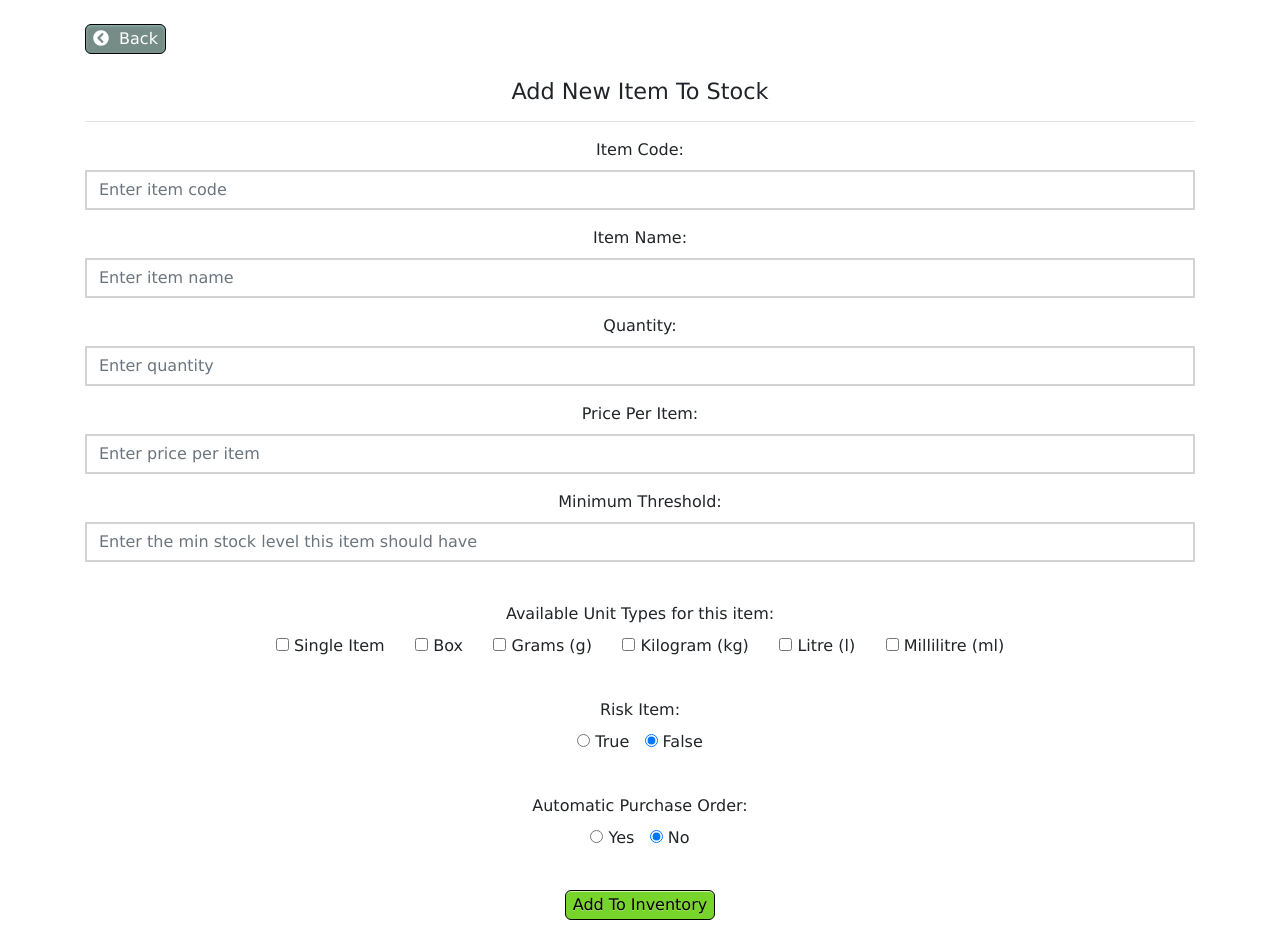
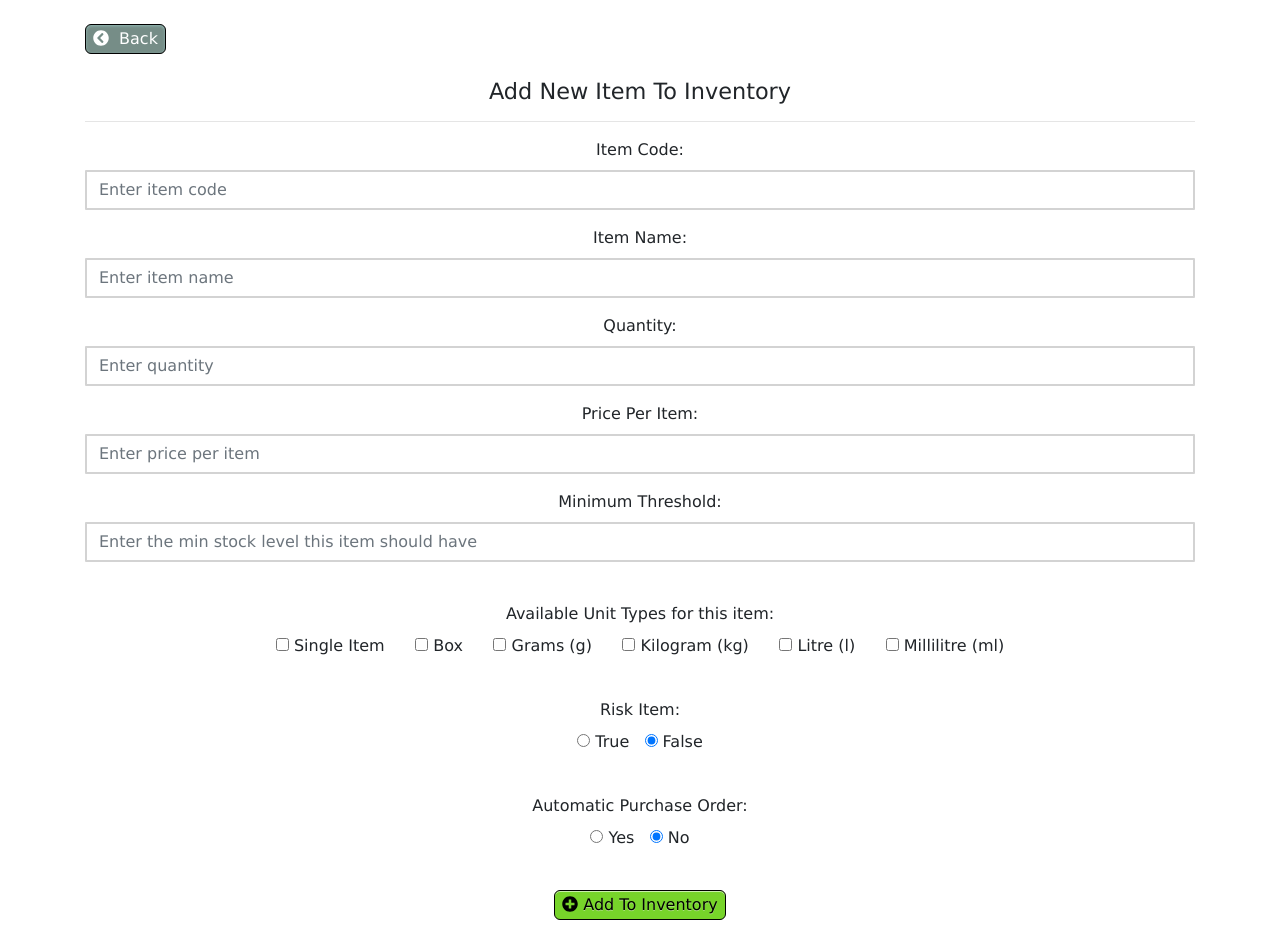
Before and after one commit to u-blavins/aad_inventory_management, a Flask app: page /admin/add-stock in a window 1280 px wide. Shown: the part 124-1068 px from the top of the page. Run offline with Flask 2, Linux system fonts and the light colour scheme; the visitor is signed in with stand-in values (Sample User, id 1); some libraries are stand-ins or nearby versions.

Commit message:
Naming changes and icon added

```diff
--- a/routes/admin.py
+++ b/routes/admin.py
@@ -354,7 +354,7 @@ def email_finance_report(year, month):
             if session['privilege'] in [2, 3]:
                 email = Email()
                 email.set_recipients(
-                    ['N0692013@my.ntu.ac.uk', 'ublavins@gmail.com'])
+                    ['N0680337@my.ntu.ac.uk', 'N0692013@my.ntu.ac.uk', 'ublavins@gmail.com'])
                 info = email.send_finance_report(int(month), year)
                 flash(info)
     return redirect(url_for('admin.billing'))
--- a/templates/addItem.html
+++ b/templates/addItem.html
@@ -21,7 +21,7 @@
         <br>
         <div>
         <button id="addRow" class="adminButton addButton" onclick="addRow()"><i class="fas fa-plus-circle" style="margin-right: 5px;"></i>Add Item </button>
-        <button id="scanRow" class="adminButton addButton" onclick="openNav()"><i class="fas fa-barcode" style="margin-right: 5px;"></i>Scan Item </button>
+        <button id="scanRow" class="adminButton addButton" onclick="openNav()"><i class="fas fa-barcode" style="margin-right: 5px;"></i>Scan Barcode </button>
         </div>
         <form id="add-item-form" method="post" action="/basket/add">
             <div id="cont" class="text-center"></div>
--- a/templates/addItemToInventory.html
+++ b/templates/addItemToInventory.html
@@ -15,7 +15,7 @@
 		<br>
 		<div class="text-center">
     <br>
-    <h3>Add New Item To Stock</h3>
+    <h3>Add New Item To Inventory</h3>
     <hr>
 	<form action="/items/add" method="POST">
 		<div class="form-group">
@@ -64,7 +64,7 @@
 		  <input type="radio" name="purchase" value="0" checked> No
 		</div>
 		  <br>
-		  <button type="submit" class="greenButton">Add To Inventory</button>
+		  <button type="submit" class="greenButton"><i class="fas fa-plus-circle" style="margin-right:5px;"></i>Add To Inventory</button>
 		  <br>
 		  <br>
 	</form>
```
